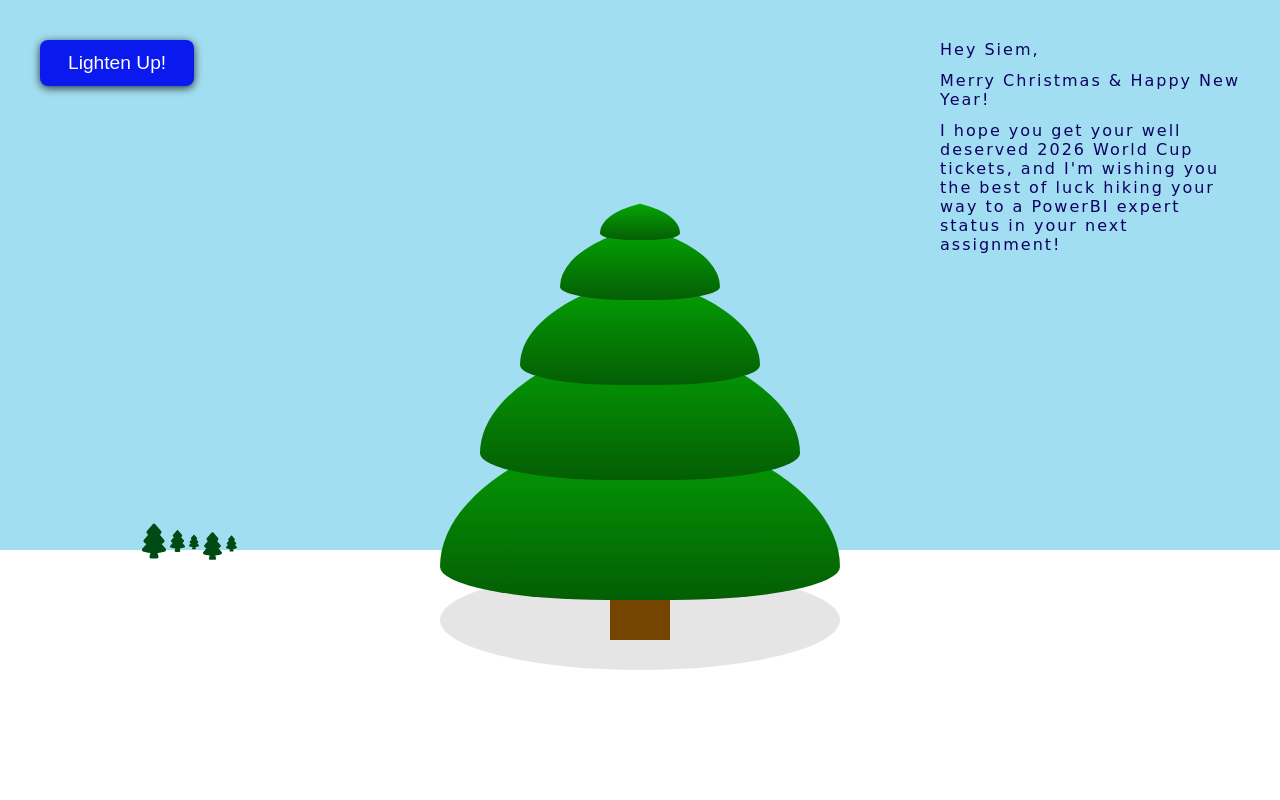
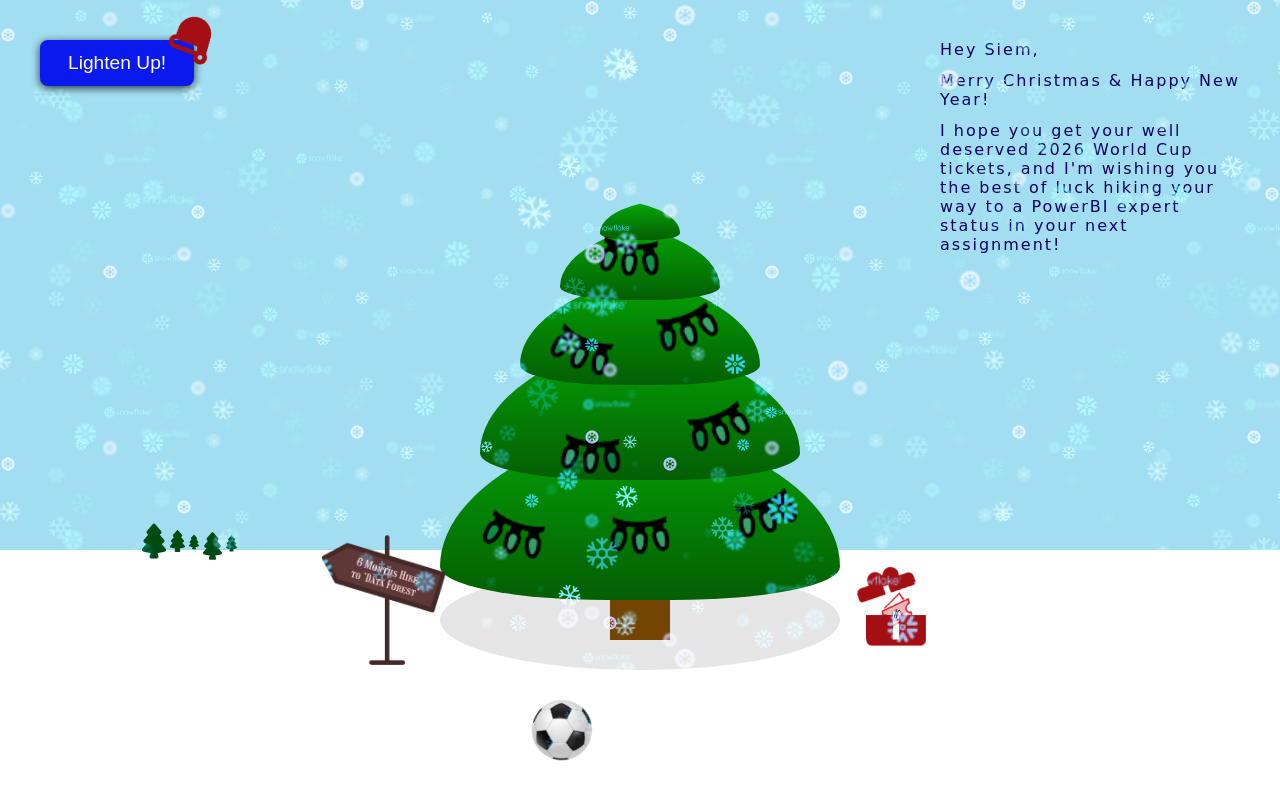
Before and after one commit to AtisKazaferi/Christmas-Card, a plain HTML site: page index.html in a window 1280 px wide. Drawn offline with Linux system fonts and the light colour scheme; the site is published under a folder, as on GitHub Pages, so addresses that start at the root find nothing.

Commit message:
Relative paths

```diff
--- a/index.html
+++ b/index.html
@@ -92,8 +92,8 @@
 
     // Array of available songs (null represents no music)
     const songs = [
-        '/Christmas-Card/images/christmas-background-439998.mp3',
-        '/Christmas-Card/images/soft-christmas-piano-438153.mp3',
+        './images/christmas-background-439998.mp3',
+        './images/soft-christmas-piano-438153.mp3',
         null // No music option
     ];
     let currentSongIndex = 0;
--- a/style.css
+++ b/style.css
@@ -60,7 +60,7 @@
     right: -14px;
     width: 35px;
     height: 35px;
-    background-image: url('/Christmas-Card/images/little-hat.png');
+    background-image: url('./images/little-hat.png');
     background-size: contain;
     background-repeat: no-repeat;
     background-position: center;
@@ -93,7 +93,7 @@
     transform: translateX(-50%) translateY(200%) scale(1.5);
     width: 100px;
     height: 100px;
-    background-image: url('/Christmas-Card/images/Table.png');
+    background-image: url('./images/Table.png');
     background-size: cover;
     background-position: center;
 }
@@ -105,7 +105,7 @@
     transform: translateX(-50%) translateY(180%) scale(0.6);
     width: 100px;
     height: 100px;
-    background-image: url('/Christmas-Card/images/box.png');
+    background-image: url('./images/box.png');
     background-size: contain;
     background-repeat: no-repeat;
     background-position: center;
@@ -117,7 +117,7 @@
     width: 100px;
     height: 100px;
     transform: translateX(-50%) translateY(130%) scale(0.4);
-    background-image: url('/Christmas-Card/images/Ticket.png');
+    background-image: url('./images/Ticket.png');
     background-size: contain;
     background-repeat: no-repeat;
     background-position: center;
@@ -142,7 +142,7 @@
     width: 100px;
     height: 100px;
     transform: translateX(-50%) translateY(170%) scale(0.6);
-    background-image: url('/Christmas-Card/images/lid.png');
+    background-image: url('./images/lid.png');
     background-size: contain;
     background-repeat: no-repeat;
     background-position: center;
@@ -171,7 +171,7 @@
     width: 100px;
     height: 100px;
     transform: translateX(0vw) scale(0.6);
-    background-image: url('/Christmas-Card/images/ball.png');
+    background-image: url('./images/ball.png');
     background-size: contain;
     background-repeat: no-repeat;
     background-position: center;
@@ -310,7 +310,7 @@
     left:0;
     width:100%;
     height:100%;
-    background: url('/Christmas-Card/images/snow.png');
+    background: url('./images/snow.png');
     z-index: 1000;
     mix-blend-mode: screen;
     animation: animate 2s linear infinite;
@@ -324,7 +324,7 @@
     left:0;
     width:100%;
     height:100%;
-    background: url('/Christmas-Card/images/snow.png');
+    background: url('./images/snow.png');
     z-index: 1000;
     mix-blend-mode: screen;
     animation: animate 5s linear infinite;
@@ -339,7 +339,7 @@
     left:0;
     width:100%;
     height:100%;
-    background: url('/Christmas-Card/images/snow.png');
+    background: url('./images/snow.png');
     z-index: 1000;
     mix-blend-mode: screen;
     animation: animate 7s linear infinite;
@@ -394,7 +394,7 @@
     transform: translate(-50%, -50%) scale(0.82);
     width: 400px;
     height: 400px;
-    background-image: url('/Christmas-Card/images/lights-off2.png');
+    background-image: url('./images/lights-off2.png');
     background-size: contain;
     background-repeat: no-repeat;
     background-position: center;
@@ -406,5 +406,5 @@
 
 .tree .lights.lights-on
 {
-    background-image: url('/Christmas-Card/images/lights-on2.png');
+    background-image: url('./images/lights-on2.png');
 }
```
